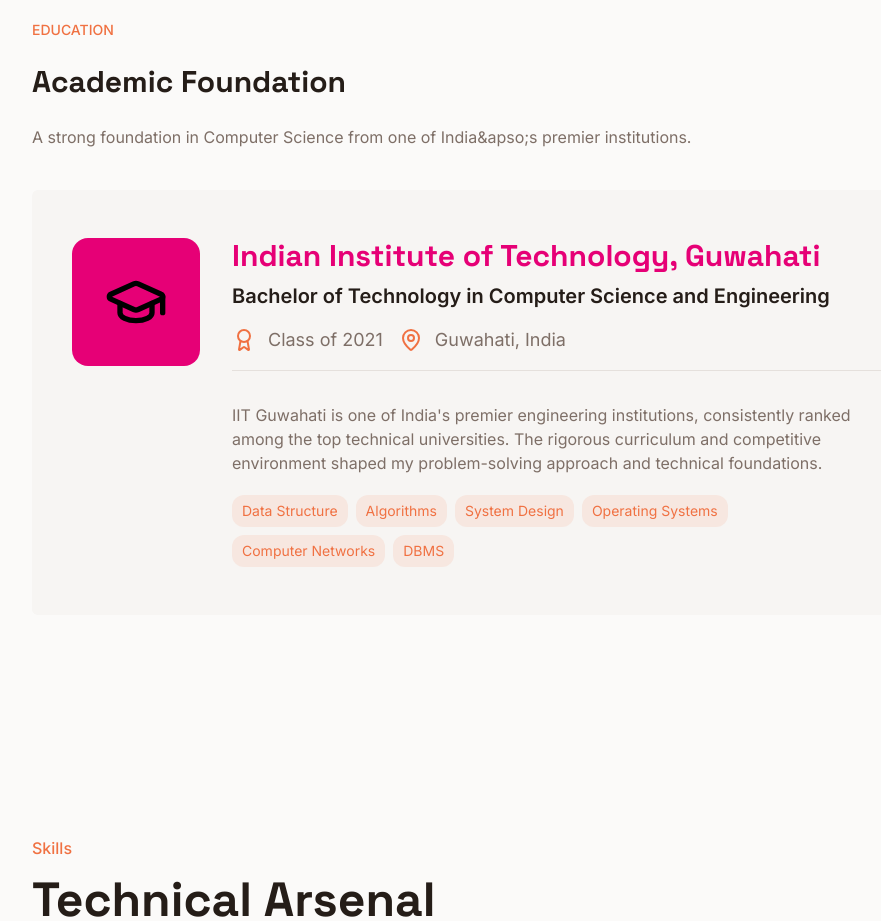
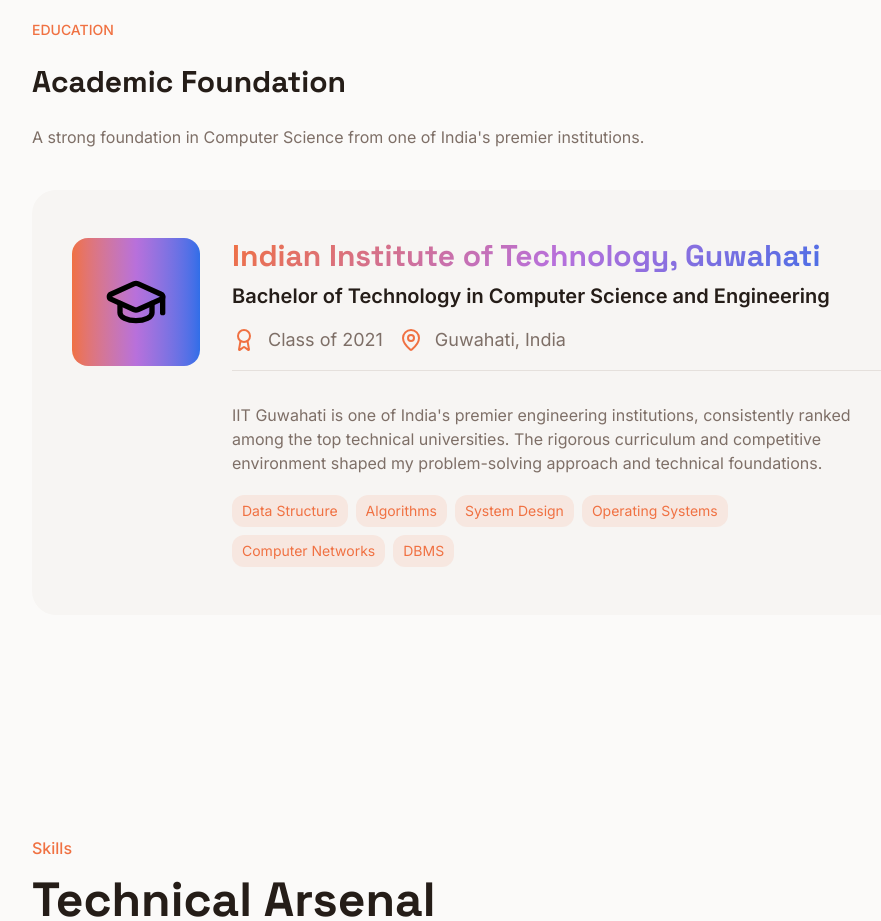
Before and after one commit to Ashu112/Portfolio-v2, a Next.js app: page / in a window 1280 px wide. Shown: the part 5740-6661 px from the top of the page, without its empty margins (0-881 px from the left). Built offline with nearby package versions, Linux system fonts and the light colour scheme.

Commit message:
education section UI fix

```diff
--- a/src/components/Education.tsx
+++ b/src/components/Education.tsx
@@ -18,18 +18,18 @@ export default function Education() {
             <p className="text-primary text-sm font-medium">EDUCATION</p>
             <h2 className="text-3xl font-bold">Academic Foundation</h2>
             <p className="text-muted-foreground text-base leading-relaxed">
-              A strong foundation in Computer Science from one of India&apso;s
+              A strong foundation in Computer Science from one of India&apos;s
               premier institutions.
             </p>
           </div>
-          <div className="bg-card flex max-w-4xl gap-8 rounded-md px-10 py-12">
-            <div className="flex h-32 min-w-32 items-center justify-center rounded-2xl bg-pink-600">
+          <div className="bg-card flex max-w-4xl gap-8 rounded-3xl px-10 py-12">
+            <div className="from-gradient-start via-gradient-mid to-gradient-end flex h-32 min-w-32 items-center justify-center rounded-2xl bg-linear-to-r">
               <GraduationCap className="h-16 w-16 text-black" />
             </div>
             <div className="space-y-4">
               {/* Education title */}
               <div className="space-y-2">
-                <h3 className="text-3xl font-bold text-pink-600">
+                <h3 className="gradient-text text-3xl font-bold">
                   Indian Institute of Technology, Guwahati
                 </h3>
                 <p className="text-xl font-semibold">
```
